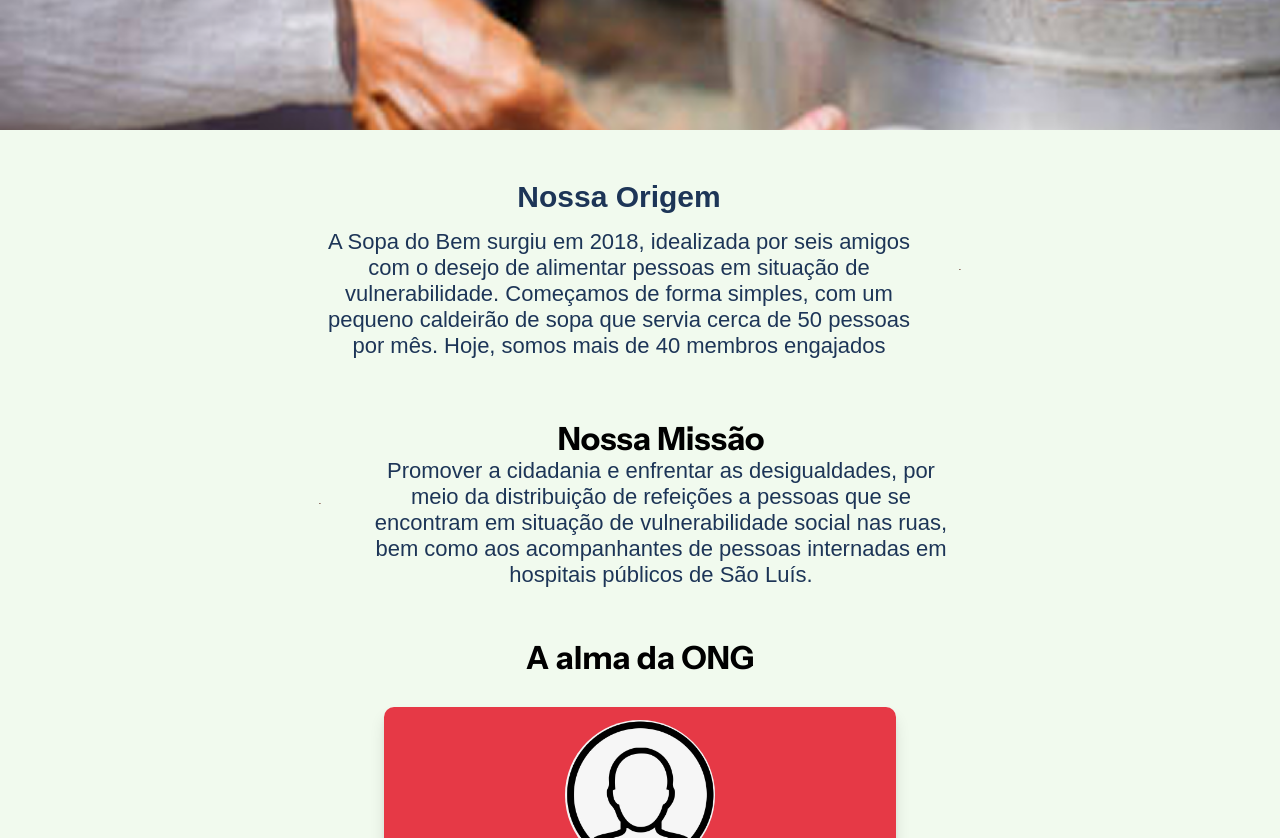
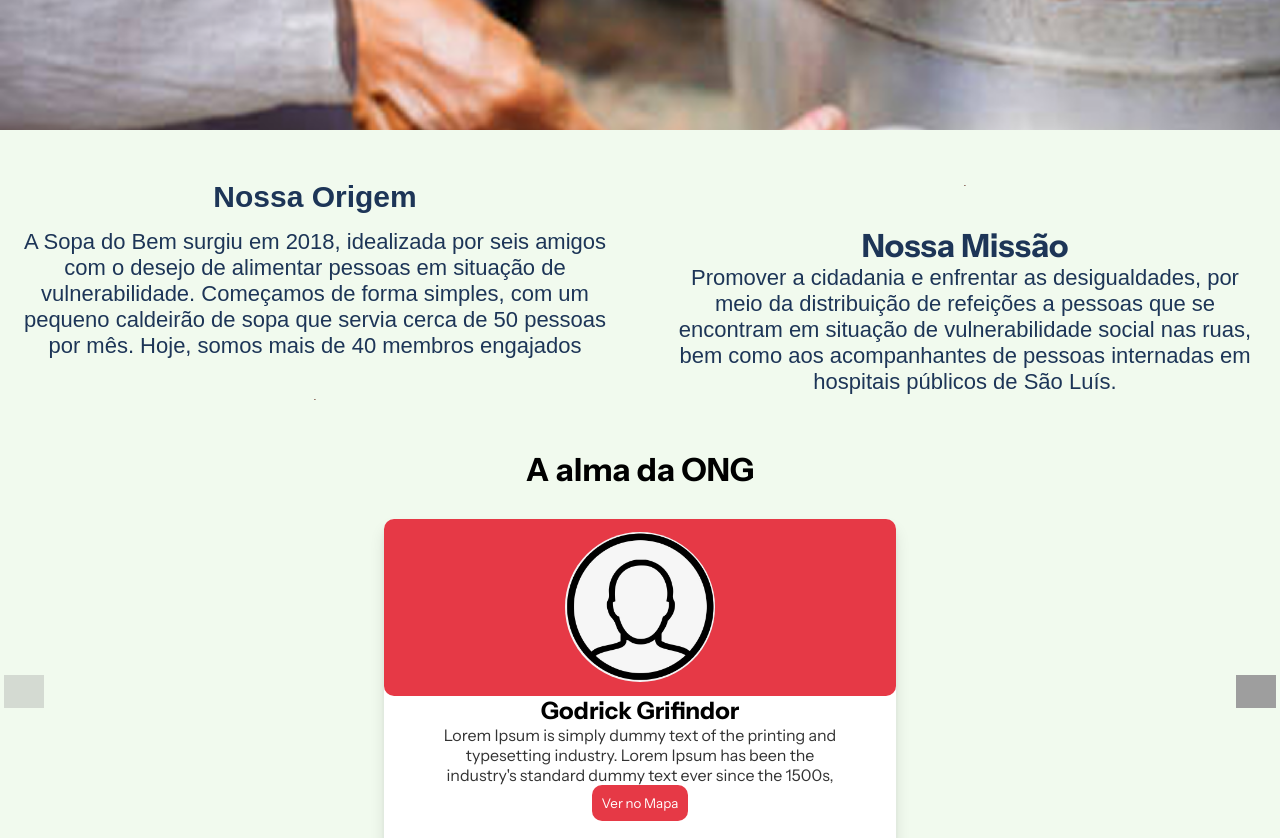
Before and after one commit to eubielzin/Sopa-do--Bem-Front-and, a React (Vite) app: page / in a window 1280 px wide. Shown: the part 720-1558 px from the top of the page. Built offline with nearby package versions, Linux system fonts and the light colour scheme; grey boxes are pictures that could not be loaded.

Commit message:
ajusrte realizado

```diff
--- a/src/sections/ Introduction/introducao.module.css
+++ b/src/sections/ Introduction/introducao.module.css
@@ -1,6 +1,6 @@
 .container {
     display: flex;
-    flex-direction: column;
+    flex-direction: row;
     align-items: center;
     justify-content: center;
     gap: 60px; /* espaço entre blocos titulo1 e titulo2 */
@@ -8,6 +8,7 @@
 }
 .titulo1,
 .titulo2 {
+    color: #1D3557;
     display: flex;
     flex-direction: row;
     align-items: center;
@@ -15,6 +16,7 @@
     gap: 40px; /* espaçamento entre texto e imagem */
     flex-wrap: wrap; /* para ficar responsivo em telas pequenas */
 }
+
 .titulo1 div,
 .t2 {
     max-width: 600px; /* limita largura do texto */
```
